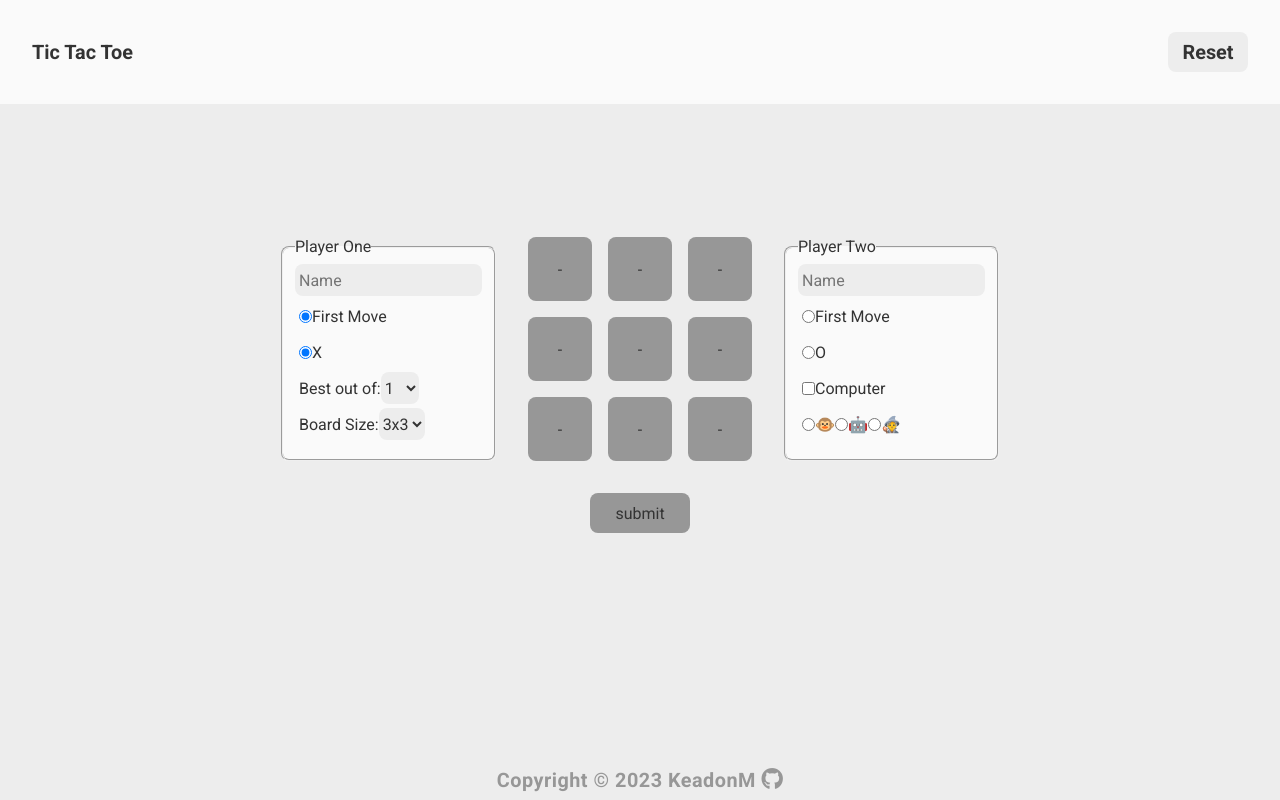
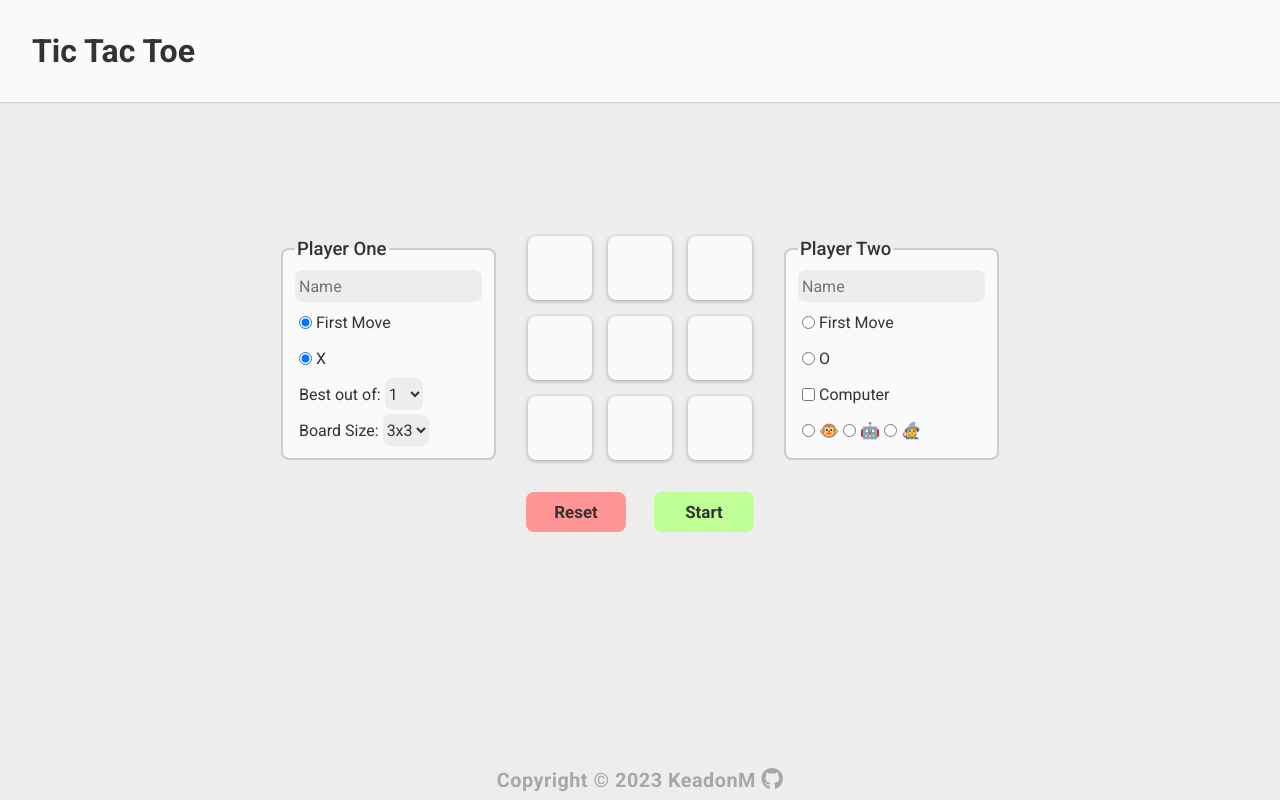
Before and after one commit to KeadonM/08-odin-tictactoe, a website: page index.html in a window 1280 px wide. Drawn offline with Linux system fonts and the light colour scheme.

Commit message:
Finish layout and style

```diff
--- a/index.html
+++ b/index.html
@@ -19,12 +19,11 @@
   <body>
     <header>
       <p>Tic Tac Toe</p>
-      <button id="reset-btn">Reset</button>
     </header>
     <main>
       <form id="game-form" action="http://httpbin.org/post" method="post">
         <fieldset class="player-1 card">
-          <legend>Player One</legend>
+          <legend class="card-title">Player One</legend>
           <div class="player-name card-row">
             <input
               type="text"
@@ -84,7 +83,7 @@
         <div id="game-container"></div>
 
         <fieldset class="player-2 card">
-          <legend>Player Two</legend>
+          <legend class="card-title">Player Two</legend>
           <div class="player-name card-row">
             <input
               type="text"
@@ -149,7 +148,10 @@
           </div>
         </fieldset>
       </form>
-      <button id="submit-btn" form="game-form">submit</button>
+      <div #form-buttons>
+        <button id="reset-btn" type="reset" form="game-form">Reset</button>
+        <button id="submit-btn" form="game-form">Start</button>
+      </div>
     </main>
 
     <footer>
--- a/src/css/style.css
+++ b/src/css/style.css
@@ -2,9 +2,12 @@
 :root {
   /*colours*/
   --primary-dark: #333;
-  --secondary-dark: #979797;
+  --secondary-dark: #a7a7a7;
   --primary-light: #ededed;
   --secondary-light: #fafafa;
+  --red: #ff9595;
+  --green: #bfff95;
+  --blue: #95e6ff;
 
   /*spacing*/
   --spacing-xxs: 4px;
@@ -17,6 +20,7 @@
 
   /*misc*/
   --border-radius: 8px;
+  --shadow: 0px 1px 2px rgba(0, 0, 0, 0.14);
 }
 
 *,
@@ -26,10 +30,6 @@
   padding: 0;
   font: inherit;
   box-sizing: border-box;
-}
-
-html {
-  /*color-scheme: dark light;*/
 }
 
 img,
@@ -57,8 +57,8 @@ button {
 }
 
 button:hover {
-  filter: brightness(95%);
-  box-shadow: var(--shadow);
+  filter: brightness(98%);
+  scale: 1.03;
 }
 
 /***---HEADER---***/
@@ -68,9 +68,10 @@ header {
   justify-content: space-between;
   align-items: center;
   padding: var(--spacing-xl);
-  font-size: 1.24rem;
+  font-size: 2rem;
   font-weight: 700;
   background-color: var(--secondary-light);
+  box-shadow: var(--shadow);
 }
 
 #reset-btn {
@@ -83,6 +84,7 @@ header {
 main {
   display: flex;
   flex-direction: column;
+  align-items: center;
   margin: auto;
 }
 
@@ -94,12 +96,20 @@ main {
   margin: var(--spacing-xl);
 }
 
+.card-title {
+  font-weight: 500;
+  font-size: 1.16rem;
+  padding: 2px;
+}
+
 .card {
   display: flex;
   flex-direction: column;
   gap: var(--spacing-xxs);
   padding: var(--spacing-xs) var(--spacing-sm);
+  border: 2px solid rgba(0, 0, 0, 0.18);
   border-radius: var(--border-radius);
+  color: var(--primary-dark);
   background-color: var(--secondary-light);
   min-width: 156px;
 }
@@ -108,6 +118,7 @@ main {
   height: 32px;
   display: flex;
   align-items: center;
+  gap: var(--spacing-xxs);
 }
 
 .card .card-row:nth-of-type(n + 2) {
@@ -126,11 +137,22 @@ main {
   height: 100%;
 }
 
+#reset-btn,
 #submit-btn {
-  align-self: center;
+  font-size: 1.06rem;
+  font-weight: 700;
   background-color: var(--secondary-dark);
+  margin: 0 var(--spacing-sm);
   width: 100px;
   height: 40px;
+}
+
+#reset-btn {
+  background-color: var(--red);
+}
+
+#submit-btn {
+  background-color: var(--green);
 }
 
 /***---Gameboard---****/
@@ -143,7 +165,10 @@ main {
 }
 
 .board-element {
-  background-color: var(--secondary-dark);
+  font-size: 1.16rem;
+  font-weight: 700;
+  background-color: var(--secondary-light);
+  box-shadow: 0px 1px 4px rgba(0, 0, 0, 0.33);
   width: 64px;
   height: 64px;
 }
@@ -185,7 +210,7 @@ footer {
 
 /***---MEDIA QUERIES---***/
 
-@media screen and (max-width: 660px) {
+@media screen and (max-width: 680px) {
   #game-form {
     flex-direction: column;
   }
--- a/src/js/script.js
+++ b/src/js/script.js
@@ -17,9 +17,9 @@ const Player = (name, symbol) => {
 
 const gameBoard = (() => {
   const fieldState = [
-    ['-', '-', '-'],
-    ['-', '-', '-'],
-    ['-', '-', '-'],
+    ['', '', ''],
+    ['', '', ''],
+    ['', '', ''],
   ];
 
   const updateState = (x, y, symbol) => {
```
